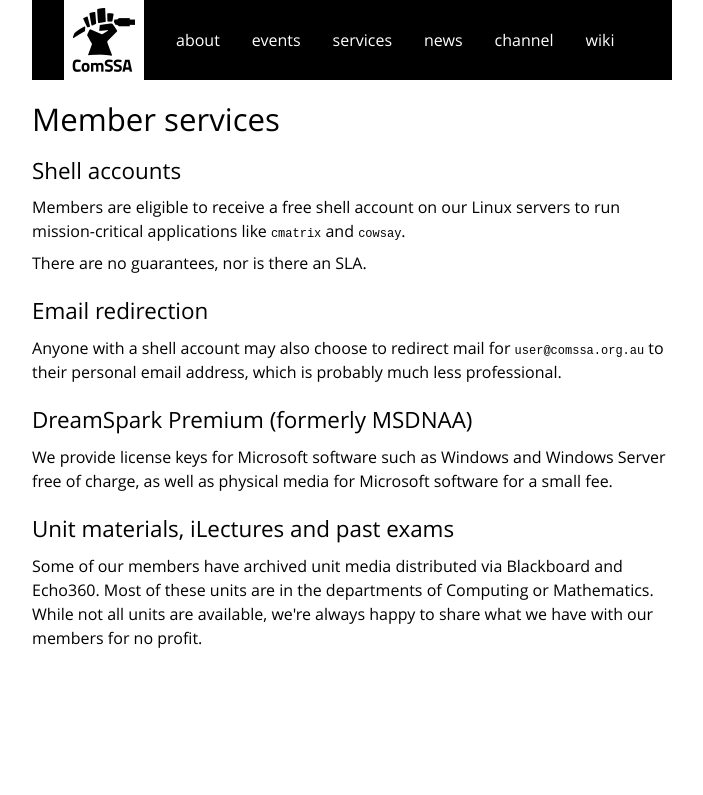
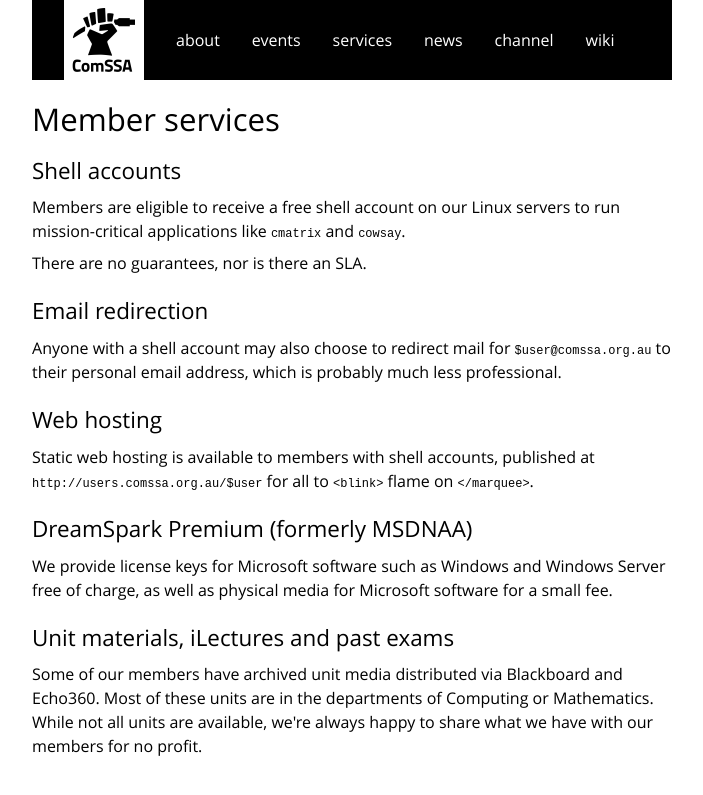
Before and after one commit to ComSSA/www.comssa.org.au, a Jekyll site: the page built from services/index.html, in a window 1280 px wide. Shown: the top 795 px of the page, without its empty margins (288-991 px from the left). Built offline with Jekyll 4.4.1, drawn with Linux system fonts in a browser that asks for light colours.

Commit message:
add web hosting section to member services

```diff
--- a/services/index.html
+++ b/services/index.html
@@ -14,8 +14,14 @@ run mission-critical applications like <code>cmatrix</code> and <code
 <h2>Email redirection</h2>
 
 <p>Anyone with a shell account may also choose to redirect mail for <code
->user@comssa.org.au</code> to their personal email address, which is probably
+>$user@comssa.org.au</code> to their personal email address, which is probably
 much less professional.
+
+<h2>Web hosting</h2>
+
+<p>Static web hosting is available to members with shell accounts, published at
+<code>http://users.comssa.org.au/$user</code> for all to
+<code>&lt;blink&gt;</code> flame on <code>&lt;/marquee&gt;</code>.
 
 <h2>DreamSpark Premium (formerly MSDNAA)</h2>
 
```
